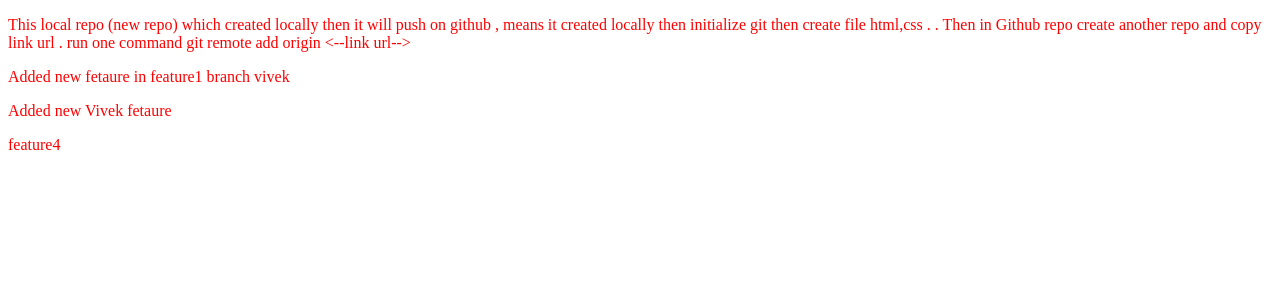
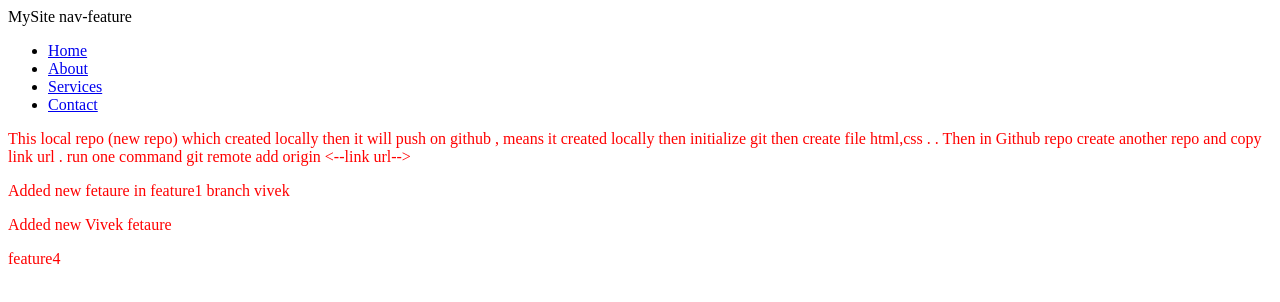
Before and after one commit to Mukeshsingh2293/local-repo, a plain HTML site: page index.html in a window 1280 px wide. Drawn offline with Linux system fonts and the light colour scheme.

Commit message:
add nav feature

```diff
--- a/index.html
+++ b/index.html
@@ -1,12 +1,25 @@
 <!DOCTYPE html>
 <html lang="en">
+
 <head>
     <meta charset="UTF-8">
     <meta name="viewport" content="width=device-width, initial-scale=1.0">
     <link rel="stylesheet" href="style.css">
     <title>Document</title>
 </head>
+
 <body>
+
+    <nav class="navbar">
+        <div class="logo">MySite nav-feature</div>
+        <ul class="nav-links">
+            <li><a href="#">Home</a></li>
+            <li><a href="#">About</a></li>
+            <li><a href="#">Services</a></li>
+            <li><a href="#">Contact</a></li>
+        </ul>
+    </nav>
+
     <p>This local repo (new repo) which created locally then it will push
         on github , means it created locally then initialize git then
         create file html,css .
@@ -14,7 +27,8 @@
         . run one command git remote add origin <--link url-->
     </p>
     <p>Added new fetaure in feature1 branch vivek</p>
-     <p>Added new Vivek fetaure </p>
-     <p>feature4</p>
+    <p>Added new Vivek fetaure </p>
+    <p>feature4</p>
 </body>
+
 </html>
```
